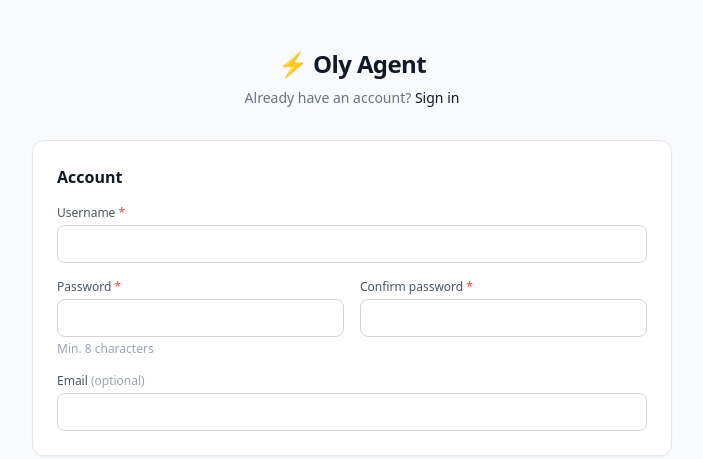
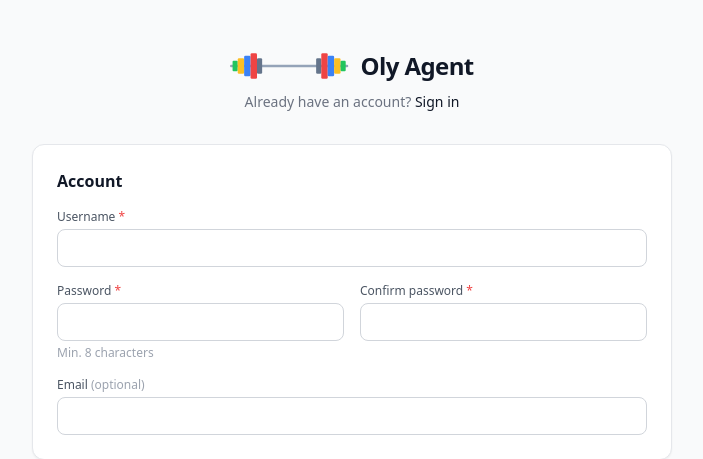
Before and after one commit to dcmshi/oly-program-generator, a Python web app: template oly-agent/web/templates/setup.html in a window 1280 px wide. Shown: the top 459 px of the page, without its empty margins (288-991 px from the left). Run offline with Jinja, Linux system fonts and the light colour scheme; the template is opened without the code that fills it, so the values that code supplies are empty; some libraries are stand-ins or nearby versions.

Commit message:
Replace thunderbolt emoji with inline SVG barbell icon
Barbell shows 4 plate sizes per side in traditional Olympic colours:
green (10kg) · yellow (15kg) · blue (20kg) · red (25kg), with slate
collars and a silver bar shaft. Sized h-7 in the nav, h-9/h-10 on the
standalone login and setup page headers.

Co-Authored-By: Claude Sonnet 4.6 <noreply@anthropic.com>

```diff
--- a/oly-agent/web/templates/setup.html
+++ b/oly-agent/web/templates/setup.html
@@ -12,7 +12,22 @@
 
     <!-- Header -->
     <div class="text-center mb-8">
-      <a href="/" class="text-2xl font-bold tracking-tight">⚡ Oly Agent</a>
+      <a href="/" class="flex items-center justify-center gap-3 text-2xl font-bold tracking-tight">
+        <svg xmlns="http://www.w3.org/2000/svg" viewBox="0 0 92 28" fill="none" class="h-9 w-auto">
+          <rect x="0" y="13" width="92" height="2" rx="1" fill="#94A3B8"/>
+          <rect x="2"  y="10" width="4" height="8"  rx="0.75" fill="#22C55E"/>
+          <rect x="6"  y="8"  width="5" height="12" rx="1"    fill="#FBBF24"/>
+          <rect x="11" y="6"  width="5" height="16" rx="1"    fill="#3B82F6"/>
+          <rect x="16" y="4"  width="5" height="20" rx="1"    fill="#EF4444"/>
+          <rect x="21" y="8"  width="4" height="12" rx="1"    fill="#64748B"/>
+          <rect x="67" y="8"  width="4" height="12" rx="1"    fill="#64748B"/>
+          <rect x="71" y="4"  width="5" height="20" rx="1"    fill="#EF4444"/>
+          <rect x="76" y="6"  width="5" height="16" rx="1"    fill="#3B82F6"/>
+          <rect x="81" y="8"  width="5" height="12" rx="1"    fill="#FBBF24"/>
+          <rect x="86" y="10" width="4" height="8"  rx="0.75" fill="#22C55E"/>
+        </svg>
+        Oly Agent
+      </a>
       <p class="text-gray-500 text-sm mt-2">
         Already have an account?
         <a href="/login" class="text-gray-900 font-medium hover:underline">Sign in</a>
```
Also changed, not shown: oly-agent/web/templates/base.html (+21 -1 lines), oly-agent/web/templates/login.html (+16 -1 lines).
